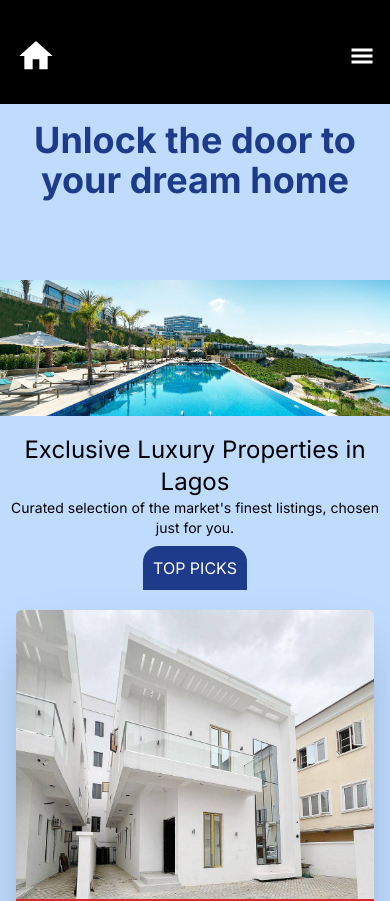
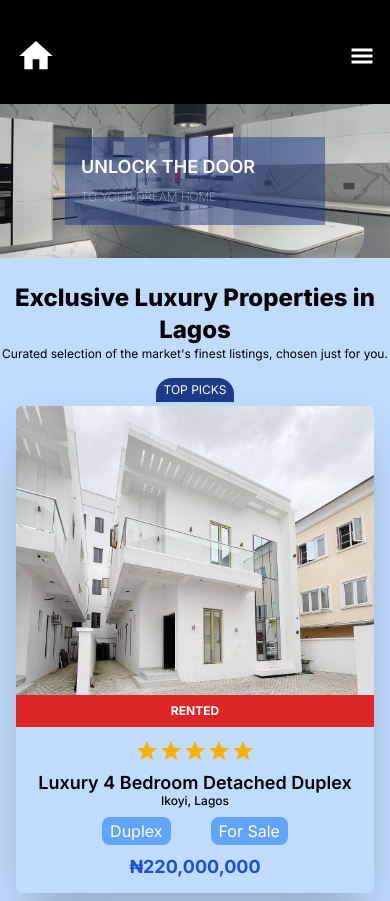
Before and after one commit to luap-trams/june_Final_capstone, a Next.js app: page / in a window 390 px wide. Shown: the top 901 px of the page. Built offline with nearby package versions, Linux system fonts and the light colour scheme.

Commit message:
style: responsive design

```diff
--- a/src/app/components/Navibar.jsx
+++ b/src/app/components/Navibar.jsx
@@ -12,7 +12,7 @@ export default function Navibar() {
 
     <nav className='bg-blue-900 w-full'>
         {/* <ul className=' flex justify-around uppercase items-center h-40 bg-green-400 text-white text-sm tracking-wider'></ul> */}
-        <ul className='hidden md:flex justify-around uppercase items-center h-32 w-full mx-auto bg-blue-900 text-white text-sm tracking-wider'>
+        <ul className='hidden md:flex justify-around uppercase gap-10 items-center h-32 w-full mx-auto bg-blue-900 text-white text-sm tracking-wider'>
         <Image src={'/logo.jpeg'} alt={'white logo'} width={'100'} height={'100'} className='flex justify-items-end' />
             <Link href={'/'}>
                 <li className='bg-blue-900 h-8 w-34 px-3 py-1.5 rounded-full hover:bg-blue-500'>home</li>
--- a/src/app/page.jsx
+++ b/src/app/page.jsx
@@ -3,6 +3,7 @@ import PropertyLists from './components/PropertyLists'
 import Header from './components/Header'
 import "@fontsource/roboto/latin-400.css";
 import "@fontsource/roboto/latin-500.css";
+import { FaStar } from 'react-icons/fa';
 import { FaHeart } from 'react-icons/fa';
 import { FaWhatsapp } from 'react-icons/fa';
 import { FaPhone } from 'react-icons/fa';
@@ -12,34 +13,33 @@ import { FaEnvelope } from 'react-icons/fa';
 export default function Home() {
   return (
     // <div className='bg-amber-600 h-screen text-white flex flex-row justify-center items-center text-6xl'>
-  <div className='md:text-center'>
+  <div className='main-1 mt-16 md:mt-0 w-screen'>
 
-
-          <h1 className='text-4xl md:text-8xl py-20 inline-flex justify-center text-center text-blue-900 font-bold'>Unlock the door to your dream home</h1>
-
-
-        <div className='inline-flex flex-wrap justify-center gap-4 w-full'>
-          <Image src={'/aboutcover.jpeg'} alt={'home cover'} width={'1400'} height={'1500'}/>
-
-
-
+        <div className='inner-1 w-full  flex justify-center items-center '>
+              <Image src={'/images/PenthouseInLekkiCopy.jpeg'} alt={'home cover'} width={'1500'} height={'1300'} className='flex justify-items-center items-center  m-auto'
+              />
+              <p className='text-white text-lg p-4 rounded-none md:text-center md:text-6xl  w-4/6 uppercase bg-blue-900 md:rounded-lg md:p-14  bg-opacity-50  absolute m-auto h-auto font-semibold '>Unlock the door<br /><span className='text-center text-xs md:text-3xl font-thin '>to your dream home</span></p>
           {/* <Image src={'https://images.pexels.com/photos/7447654/pexels-photo-7447654.jpeg'} alt={'Skycrapper'} width={'200'} height={'200'}/> */}
-
         </div>
 
-          <div className='py-3'>
-          <h2 className='flex justify-center text-center text-2xl md:text-4xl px-4'>Exclusive Luxury Properties in Lagos</h2>
-          <p className='flex justify-center text-center text-sm md:text-md'>Curated selection of the market's finest listings, chosen just for you.</p>
+        <div className='inner-2 py-3 mt-3 md:mt-10'>
+          <h2 className='flex justify-center text-center text-2xl px-2 md:text-5xl md:px-4 font-extrabold'>Exclusive Luxury Properties in Lagos</h2>
+          <h2 className='flex justify-center text-center text-xs mb-4 md:text-xl md:mb-10'>Curated selection of the market's finest listings, chosen just for you.</h2>
+          <p className='flex items-center justify-center -mb-2 mt-1 md:-mb-1.5 md:mt-2'><span className='text-xs px-2 py-1 md:text-base bg-blue-900 text-white rounded-t-2xl md:p-2.5  uppercase'>Top Picks</span></p>
+        </div>
 
-          <div className='flex items-center justify-center my-2'><span className='bg-blue-900 text-white rounded-t-2xl p-2.5 uppercase'>Top Picks</span>
-          </div>
+{/* PropertyList component on main div */}
+        <PropertyLists />
+          {/* <Header /> */}
 
-          </div>
-          <PropertyLists />
-          <Header />
+          {/* <div className='relative group h-24 w-24 bg-blue-600 rounded-full  m-auto'> */}
 
+            {/* <FaStar size={25} color='white' className='absolute bottom-9 left-9 hidden group-hover:block'/> */}
+            {/* <p className=' absolute bottom-full mb-1 hidden group-hover:block text-xs text-white bg-black px-2 py-1 rounded'>Favourites</p> */}
 
-      </div>
+          {/* </div> */}
+
+  </div>
 
   )
 }
--- a/src/app/prop/[slug]/page.jsx
+++ b/src/app/prop/[slug]/page.jsx
@@ -50,7 +50,7 @@ const featureList = details.features?.map((feature, index) => (
 
   return (
     <div className='text-center rounded-md'>
-        <div className='main-container flex justify-center mt-2.5 md:mt-5'>
+        <div className='main-container flex justify-center mt-20 md:mt-5'>
             <div className='inner-container flex flex-row mb-1.5 gap-5 md:gap-10 place-items-center md:mb-3'>
                 <div>
               <h1 className='text-lg text-left md:text-2xl font-semibold'>{details.title}</h1>
```
Also changed, not shown: public/images/PenthouseInLekkiCopy.jpeg (added).
